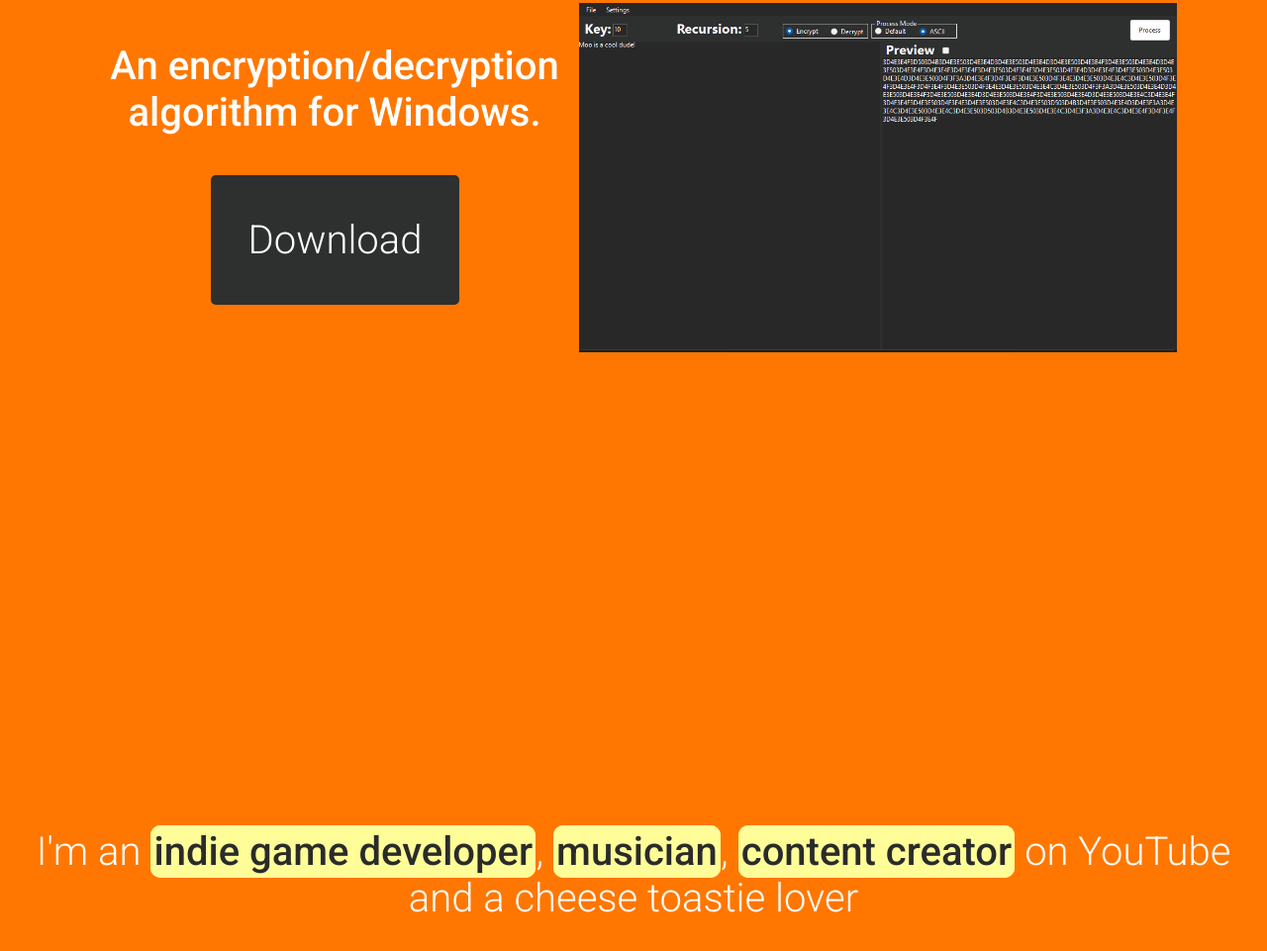
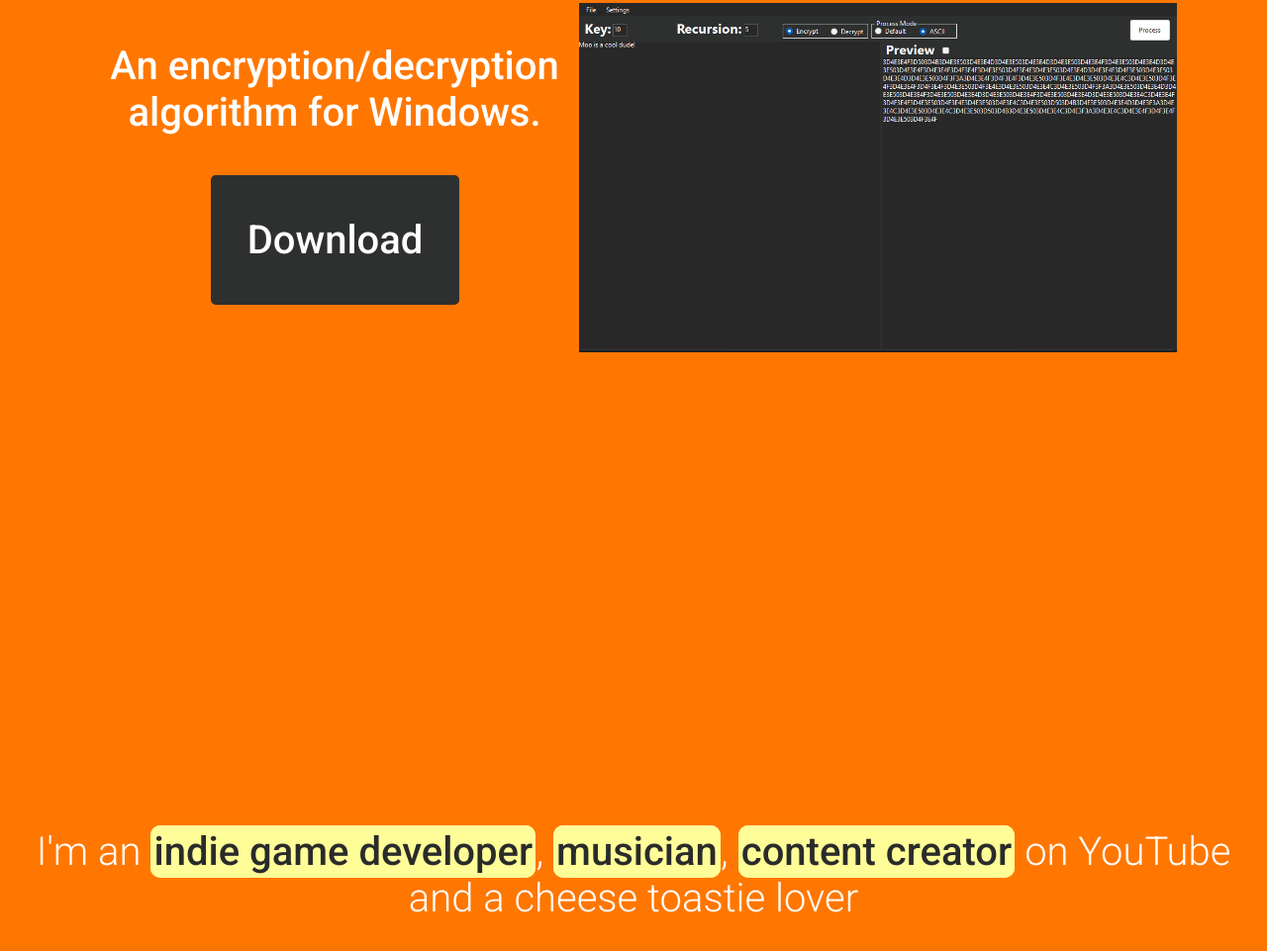
Before and after one commit to TheCaptainMoo/thecaptainmoo.github.io, a plain HTML site: page index.html in a window 1280 px wide. Shown: the part 1924-2885 px from the top of the page at 99% size. Drawn offline with nearby package versions, Linux system fonts and the light colour scheme.

Commit message:
Update index.html

```diff
--- a/index.html
+++ b/index.html
@@ -38,7 +38,7 @@
 				<div class="leftPanel">
 					<p style="font-weight: 400; text-align: center; word-wrap: break-word;" data-aos="zoom-in-right">An encryption/decryption algorithm for Windows.</p>
 					<div class="dlPanel" data-aos="zoom-in-right">
-						<a href="https://github.com/TheCaptainMoo/NED-Desktop/releases/latest" target="_blank" style="font-weight: 400; text-align: center;"><p>Download</p></a>
+						<a href="https://github.com/TheCaptainMoo/NED-Desktop/releases/latest" target="_blank"><p style="font-weight: 400; text-align: center;">Download</p></a>
 					</div>
 				</div>
 			</div>
```
